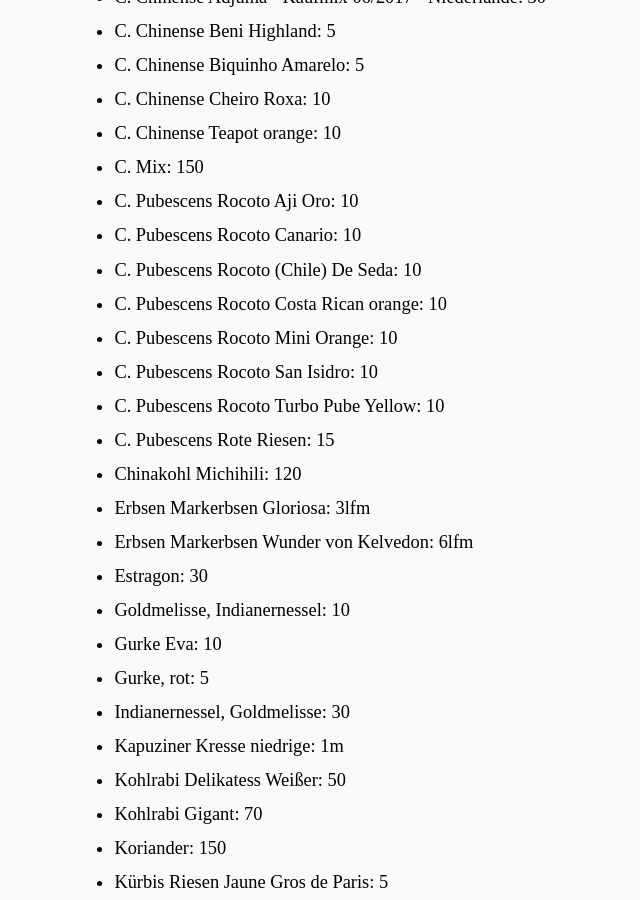
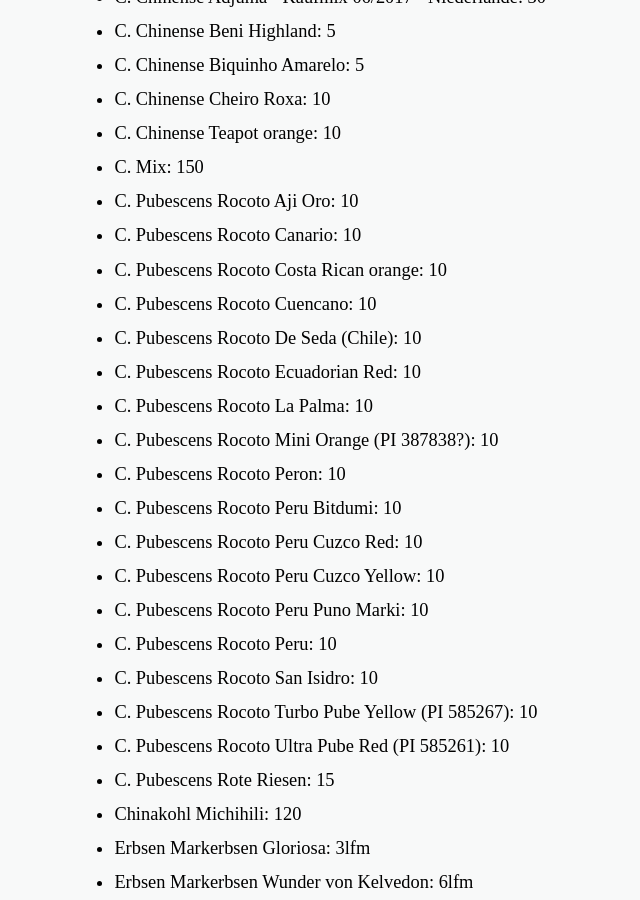
Before and after one commit to iamsebastian/blog.sebastian.science, a Jekyll site: the page built from samen.md, in a window 1280 px wide and 900 px high, scrolled down 1816 px. Shown: the whole window, without its empty margins (192-832 px from the left). Built offline with Jekyll 4.4.1, drawn with Linux system fonts in a browser that asks for light colours.

Commit message:
Added seeds

```diff
--- a/_data/seeds.yaml
+++ b/_data/seeds.yaml
@@ -34,11 +34,21 @@ C. Chinense Teapot orange: 10
 C. Mix: 150
 C. Pubescens Rocoto Aji Oro: 10
 C. Pubescens Rocoto Canario: 10
-C. Pubescens Rocoto (Chile) De Seda: 10
 C. Pubescens Rocoto Costa Rican orange: 10
-C. Pubescens Rocoto Mini Orange: 10
+C. Pubescens Rocoto Cuencano: 10
+C. Pubescens Rocoto De Seda (Chile): 10
+C. Pubescens Rocoto Ecuadorian Red: 10
+C. Pubescens Rocoto La Palma: 10
+C. Pubescens Rocoto Mini Orange (PI 387838?): 10
+C. Pubescens Rocoto Peron: 10
+C. Pubescens Rocoto Peru Bitdumi: 10
+C. Pubescens Rocoto Peru Cuzco Red: 10
+C. Pubescens Rocoto Peru Cuzco Yellow: 10
+C. Pubescens Rocoto Peru Puno Marki: 10
+C. Pubescens Rocoto Peru: 10
 C. Pubescens Rocoto San Isidro: 10
-C. Pubescens Rocoto Turbo Pube Yellow: 10
+C. Pubescens Rocoto Turbo Pube Yellow (PI 585267): 10
+C. Pubescens Rocoto Ultra Pube Red (PI 585261): 10
 C. Pubescens Rote Riesen: 15
 Chinakohl Michihili: 120
 Erbsen Markerbsen Gloriosa: 3lfm
```
